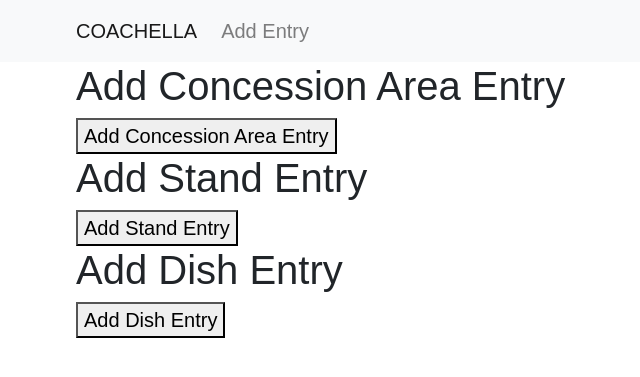
After one commit to henrivrod/coachella, a Flask app: page /add_food in a window 1280 px wide. The commit adds this page. Shown: the top 377 px of the page, without its empty margins (9-649 px from the left). Run offline with Flask 2, Linux system fonts and the light colour scheme; parts of the project's set-up code (start-up, migrations or seed data) failed here and were passed over; some libraries are stand-ins or nearby versions.

Commit message:
Commit with updated add merch and add food pages

```diff
--- a/server.py
+++ b/server.py
@@ -309,6 +309,10 @@ def add_data():
 def add_merch():
   return render_template("add_merch.html")
 
+@app.route("/add_food")
+def add_food():
+  return render_template("add_food.html")
+
 @app.route("/add_tent", methods=['POST'])
 def add_tent():
 
@@ -338,6 +342,36 @@ def add_item():
   g.conn.execute('INSERT INTO merch_tent VALUES (?, ?, ?)', tentid, stageid, numworkers)
   return redirect('/')
 """
+
+@app.route("/add_concession", methods=['POST'])
+def add_concession():
+
+  areaid = request.form['area_identry']
+  stageid = request.form['con_stage_identry']
+  areaname = request.form['area_nameentry']
+  numstand = request.form['num_standsentry']
+  g.conn.execute('INSERT INTO concession_area (area_id, stage_id, area_name, number_of_stands) VALUES (%s, %s, %s, %s)', areaid, stageid, areaname, numstand)
+  return redirect('/')
+
+@app.route("/add_dish", methods=['POST'])
+def add_dish():
+
+  dishid = request.form['dish_identry']
+  standid = request.form['dish_stand_identry']
+  dishname = request.form['dish_nameentry']
+  dishprice = request.form['dish_priceentry']
+  dishitemtype = request.form['dish_item_typeentry']
+  g.conn.execute('INSERT INTO merch_item (dish_id, stand_id, dish_name, price, item_type) VALUES (%s, %s, %s, %s, %s)', dishid, standid, dishname, dishprice, dishitemtype)
+  return redirect('/')
+
+@app.route("/add_stand", methods=['POST'])
+def add_stand():
+
+  standid = request.form['stand_identry']
+  areaid = request.form['stand_areaidentry']
+  standname = request.form['stand_nameentry']
+  g.conn.execute('INSERT INTO stand (stand_id, area_id, stand_name) VALUES (%s, %s, %s)', standid, areaid, standname)
+  return redirect('/')
 
 @app.route('/login')
 def login():
--- /dev/null
+++ b/static/add_food.js
@@ -0,0 +1,64 @@
+$(document).ready(function () {
+    let i = 0
+    let j = 0
+    let k = 0
+    $("#addconcession").click(function () {
+        if (i < 1) {
+            i += 1;
+            $("#area_id").append("<div><input type='text' name='area_identry' placeholder = 'area id'></div>");
+            //$("#tent_id").append("<label for='tent_identry' id='tentid_warning'></label>");
+            $("#con_stage_id").append("<div><input type='text' name='con_stage_identry' placeholder = 'stage id'></div>");
+            //$("#stage_id").append("<label for='stage_identry' id='stageid_warning'></label>");
+            $("#area_name").append("<div><input type='text' name='area_nameentry' placeholder = 'Area Name'></div>");
+            //$("#num_workers").append("<label for='num_workersentry' id='numworkerswarning'></label>");
+            $("#number_of_stands").append("<div><input type='text' name='num_standsentry' placeholder = 'Number of Stands'></div>");
+            $("#concessionbutton").append("<input type='submit' value='Submit'>");
+            $("#addbuttonconcession").empty();
+            $("#standhead").empty();
+            $("#dishhead").empty();
+            $("#addbuttonstand").empty();
+            $("#addbuttondish").empty();
+        }
+    });
+
+    $("#addstand").click(function () {
+        if (j < 1) {
+            j += 1;
+            $("#stand_id").append("<div><input type='text' name='stand_identry' placeholder = 'stand id'></div>");
+            //$("#tent_id").append("<label for='tent_identry' id='tentid_warning'></label>");
+            $("#stand_area_id").append("<div><input type='text' name='stand_areaidentry' placeholder = 'Area id'></div>");
+            //$("#stage_id").append("<label for='stage_identry' id='stageid_warning'></label>");
+            $("#stand_name").append("<div><input type='text' name='stand_nameentry' placeholder = 'Stand Name'></div>");
+            //$("#num_workers").append("<label for='num_workersentry' id='numworkerswarning'></label>");
+            $("#standbutton").append("<input type='submit' value='Submit'>");
+            $("#addbuttonstand").empty();
+            $("#conhead").empty();
+            $("#dishhead").empty();
+            $("#addbuttonconcession").empty();
+            $("#addbuttondish").empty();
+        }
+    });
+
+    $("#adddish").click(function () {
+        if (k < 1) {
+            k += 1;
+            $("#dish_id").append("<div><input type='text' name='dish_identry' placeholder = 'dish id'></div>");
+            //$("#tent_id").append("<label for='tent_identry' id='tentid_warning'></label>");
+            $("#dish_stand_id").append("<div><input type='text' name='dish_stand_identry' placeholder = 'stand id'></div>");
+            //$("#stage_id").append("<label for='stage_identry' id='stageid_warning'></label>");
+            $("#dish_name").append("<div><input type='text' name='dish_nameentry' placeholder = 'Dish Name'></div>");
+            //$("#num_workers").append("<label for='num_workersentry' id='numworkerswarning'></label>");
+            $("#dish_price").append("<div><input type='text' name='dish_priceentry' placeholder = 'Dish Price'></div>");
+            //$("#num_workers").append("<label for='num_workersentry' id='numworkerswarning'></label>");
+            $("#dish_item_type").append("<div><input type='text' name='dish_item_typeentry' placeholder = 'Item Type'></div>");
+            //$("#num_workers").append("<label for='num_workersentry' id='numworkerswarning'></label>");
+            $("#dishbutton").append("<input type='submit' value='Submit'>");
+            $("#addbuttondish").empty();
+            $("#standhead").empty();
+            $("#conhead").empty();
+            $("#addbuttonstand").empty();
+            $("#addbuttonconcession").empty();
+        }
+    });
+
+});
--- a/static/add_merch.js
+++ b/static/add_merch.js
@@ -12,6 +12,8 @@ $(document).ready(function () {
             //$("#num_workers").append("<label for='num_workersentry' id='numworkerswarning'></label>");
             $("#tentbutton").append("<input type='submit' value='Submit'>");
             $("#addbuttontent").empty();
+            $("#itemhead").empty();
+            $("#addbuttonitem").empty();
         }
     });
 
@@ -32,6 +34,8 @@ $(document).ready(function () {
             //$("#price").append("<label for='price_entry' id='price_warning'></label>");
             $("#itembutton").append("<input type='submit' value='Submit'>");
             $("#addbuttonitem").empty();
+            $("#tenthead").empty();
+            $("#addbuttontent").empty();
         }
     });
 
--- /dev/null
+++ b/templates/add_food.html
@@ -0,0 +1,68 @@
+{% extends "layout.html" %}
+
+{% block content %}
+
+<script type="text/javascript" src="{{ url_for('static', filename = 'add_food.js') }}"></script>
+
+<html>
+    <head><link rel="stylesheet" href="https://cdn.jsdelivr.net/npm/bootstrap@4.3.1/dist/css/bootstrap.min.css" integrity="sha384-ggOyR0iXCbMQv3Xipma34MD+dH/1fQ784/j6cY/iJTQUOhcWr7x9JvoRxT2MZw1T" crossorigin="anonymous"></head>
+
+  <style>
+    body{
+      font-size: 15pt;
+      font-family: arial;
+    }
+  </style>
+
+
+<body>
+    <div id = "conhead"><h1>Add Concession Area Entry</h1></div>
+    <form method = "POST" action = "/add_concession">
+    <div class = 'row'>
+        <div class = 'col-md-3' id = "area_id">
+        </div>
+        <div class = 'col-md-3' id = "con_stage_id">
+        </div>
+        <div class = 'col-md-3' id = "area_name">
+        </div>
+        <div class = 'col-md-3' id = "number_of_stands">
+        </div>
+        <div id='concessionbutton'></div>
+    </div>
+    </form>
+    <div  id = "addbuttonconcession"><button id="addconcession">Add Concession Area Entry</button></div>
+    <div id ="standhead"><h1>Add Stand Entry</h1></div>
+    <form method = "POST" action = "/add_stand"></form>
+    <div class = 'row'>
+        <div class = 'col-md-4' id = "stand_id">
+        </div>
+        <div class = 'col-md-4' id = "stand_area_id">
+        </div>
+        <div class = 'col-md-4' id = "stand_name">
+        </div>
+        <div id = "standbutton"></div>
+    </div>
+    </form>
+    <div id = "addbuttonstand"><button id="addstand">Add Stand Entry</button></div>
+    <div id="dishhead"><h1>Add Dish Entry</h1></div>
+    <form method = "POST" action = "/add_dish"></form>
+    <div class = 'row'>
+        <div class = 'col-md-2' id = "dish_id">
+        </div>
+        <div class = 'col-md-2' id = "dish_stand_id">
+        </div>
+        <div class = 'col-md-2' id = "dish_name">
+        </div>
+        <div class = 'col-md-2' id = "dish_price">
+        </div>
+        <div class = 'col-md-2' id = "dish_item_type">
+        </div>
+        <div id = "dishbutton"></div>
+    </div>
+    </form>
+    <div id = "addbuttondish"><button id="adddish">Add Dish Entry</button></div>
+
+</body>
+
+</html>
+{% endblock %}
--- a/templates/add_merch.html
+++ b/templates/add_merch.html
@@ -16,7 +16,7 @@
 
 
 <body>
-    <h1>Add Merch Tent Entry</h1>
+    <div id="tenthead"><h1>Add Merch Tent Entry</h1></div>
     <form method = "POST" action = "/add_tent">
     <div class = 'row'>
         <div class = 'col-md-4' id = "tent_id">
@@ -29,7 +29,7 @@
     </div>
     </form>
     <div  id = "addbuttontent"><button id="addtent">Add Tent Entry</button></div>
-    <h1>Add Merch Item Entry</h1>
+    <div id ="itemhead"><h1>Add Merch Item Entry</h1></div>
     <form method = "POST" action = "/add_item"></form>
     <div class = 'row'>
         <div class = 'col-md-2' id = "item_id">
--- a/templates/food.html
+++ b/templates/food.html
@@ -23,7 +23,7 @@
         <b>List of stands in {{area.area_name}}</b>
         {% for stand in stand_name %}
         {% if stand.area_id == area.area_id %}
-        <div><a href=stand/${str(stand.stand_id)}>{{stand.stand_name}}</a></div>
+        <div><a href="stand/">{{stand.stand_name}}</a></div>
         {% endif %}
         {% endfor %}
         {% endfor %}
```
Also changed, not shown: templates/stages.html (+3 -10 lines).
